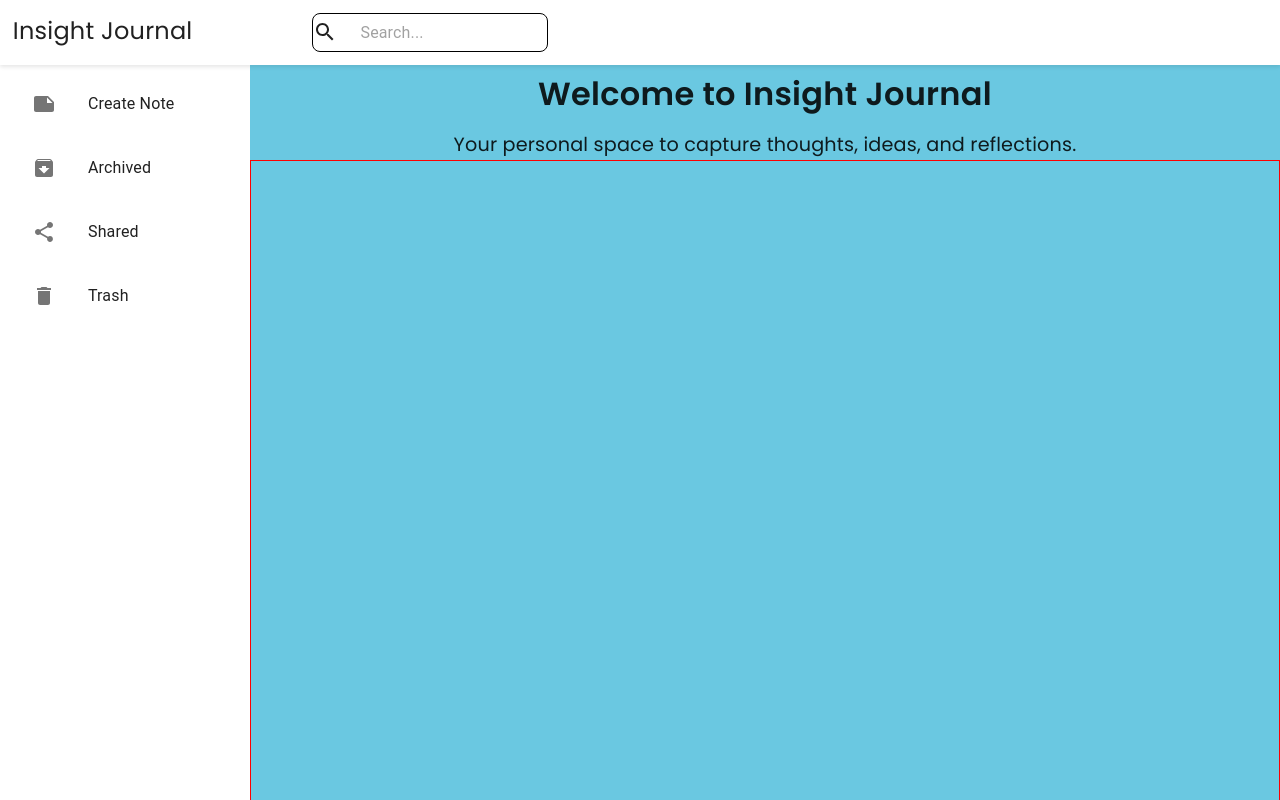
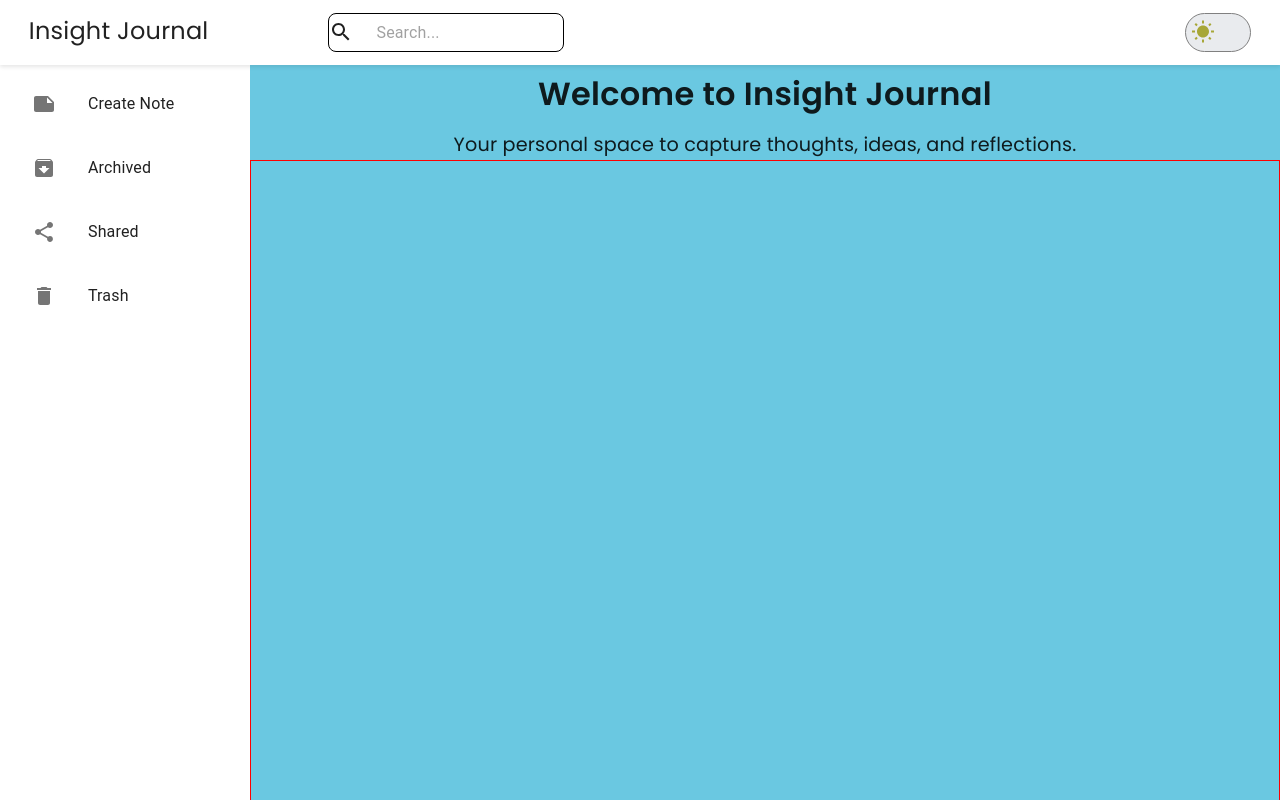
Before and after one commit to zuzimajo1/Personal-Knowledge-Management, a React (Vite) app in the folder frontend/: page / in a window 1280 px wide. Built offline with nearby package versions, Linux system fonts and the light colour scheme.

Commit message:
create archive page

```diff
--- a/frontend/src/components/NavigationBar/Navbar.tsx
+++ b/frontend/src/components/NavigationBar/Navbar.tsx
@@ -4,11 +4,13 @@ import { TypographyText } from '../Text/TypographyText'
 import { SearchBarContainer, SearchComponent, StyledInputBase } from '../../styles/SearchBar.styled'
 import { Search } from '@mui/icons-material'
 import { Container } from '../../styles/Container.styled'
+import ThemeToggle from '../ThemeToggle/ThemeToggle'
 
 export const Navbar = () => {
   return (
     <NavbarContainer>
-        <Container width='100%' display='flex' flexDirection='row' >
+        <Container width='100%' display='flex' flexDirection='row' margin='0 1rem' >
+          <Container width='100%' display='flex'>
           <TypographyText text='Insight Journal' textAlign='left' fontSize='1.5rem' />
           <Container margin='0 0 0 6rem'>
           <SearchComponent>
@@ -18,6 +20,8 @@ export const Navbar = () => {
               <StyledInputBase  placeholder='Search...' inputProps={{ 'aria-label': 'search' }}/>
           </SearchComponent>
           </Container>
+          </Container>
+          <ThemeToggle/>
         </Container>
     </NavbarContainer>
   )
--- a/frontend/src/components/ThemeToggle/ThemeToggle.tsx
+++ b/frontend/src/components/ThemeToggle/ThemeToggle.tsx
@@ -9,7 +9,7 @@ const ThemeToggle: React.FC = () => {
       const { toggleThemeMode } = useContext(ColorModeContext);
 
   return (
-    <Container border='1px solid gray' height='auto' width='auto' backgroundColorLight='#e9ebeeff' borderRadius='2rem'>
+    <Container display='flex' flexDirection='row' border='1px solid gray' height='auto' width='auto' backgroundColorLight='#e9ebeeff' borderRadius='2rem'>
           <IconButton size='small' onClick={toggleThemeMode}  sx={{ visibility: theme.palette.mode === 'light' ? 'visible' : 'hidden', animation: 'fadeIn 0.5s', transition: 'opacity 0.5s', transitionDelay: '0.3s' }}>
             <WbSunny fontSize='medium' htmlColor='#a7a738ff'  />
           </IconButton>
```
Also changed, not shown: frontend/src/pages/Archive.tsx (added), frontend/src/pages/Shared.tsx (added), frontend/src/pages/Trash.tsx (added).
